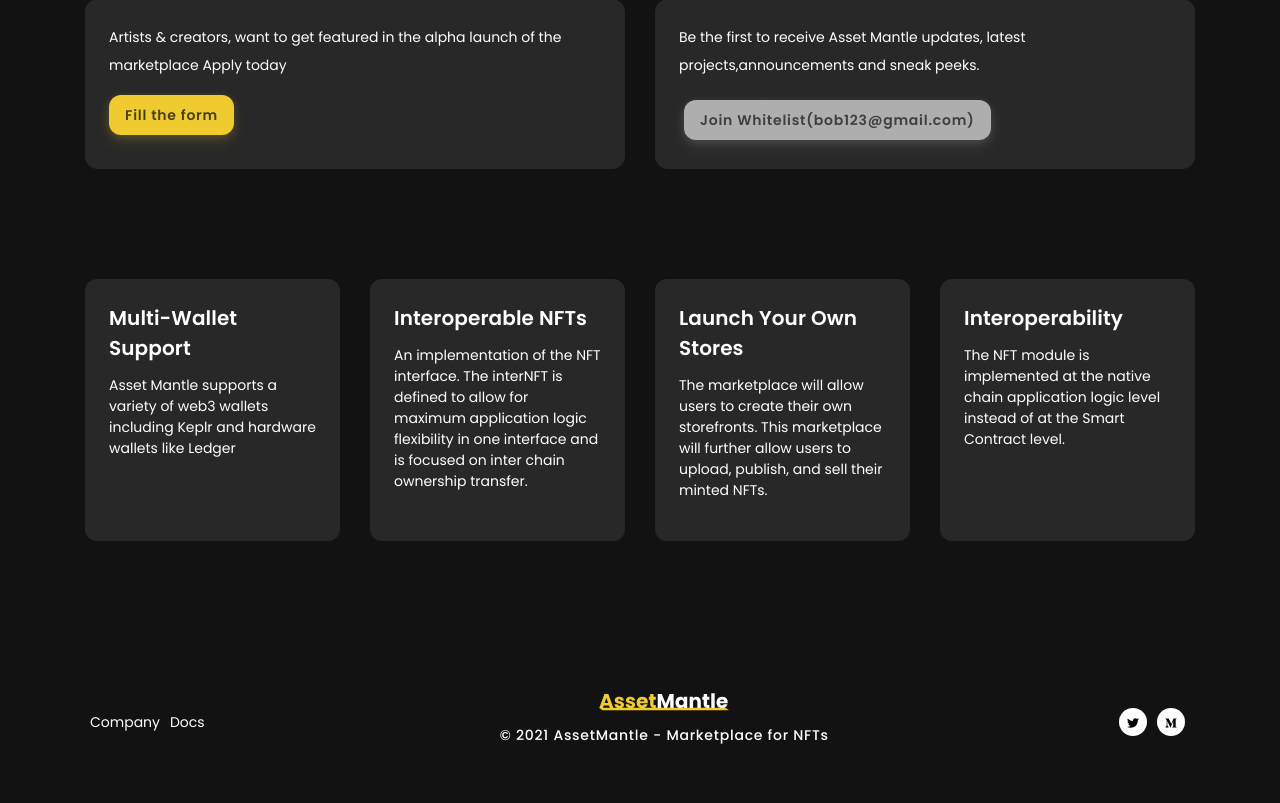
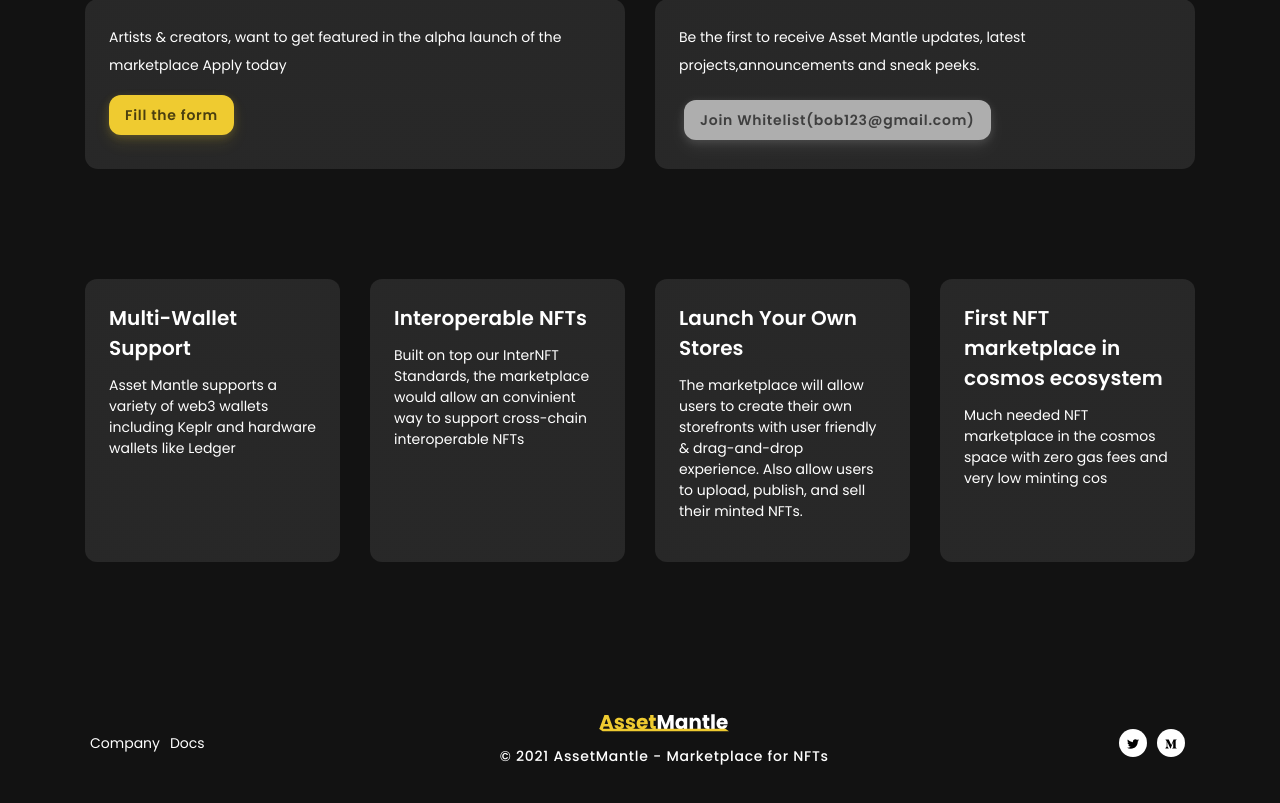
Before and after one commit to AssetMantle/website, a React (Create React App) app: page / in a window 1280 px wide. Shown: the part 914-1717 px from the top of the page. Built offline with nearby package versions, Linux system fonts and the light colour scheme.

Commit message:
updating features text

```diff
--- a/src/views/Hompage.js
+++ b/src/views/Hompage.js
@@ -55,25 +55,28 @@ const HomePage = () => {
                     <div className="col-md-6 col-lg-3">
                         <div className="inner-card">
                             <p className="card-title">Multi-Wallet Support</p>
-                            <p className="card-content">Asset Mantle supports a variety of web3 wallets including Keplr and hardware wallets like Ledger</p>
+                            <p className="card-content">Asset Mantle supports a variety of web3 wallets including Keplr and hardware wallets like Ledger
+                            </p>
                         </div>
                     </div>
                     <div className="col-md-6 col-lg-3">
                         <div className="inner-card">
                             <p className="card-title">Interoperable NFTs</p>
-                            <p className="card-content">An implementation of the NFT interface. The interNFT is defined to allow for maximum application logic flexibility in one interface and is focused on inter chain ownership transfer.</p>
+                            <p className="card-content">Built on top our InterNFT Standards, the marketplace would allow an convinient way to support cross-chain interoperable NFTs</p>
                         </div>
                     </div>
                     <div className="col-md-6 col-lg-3">
                         <div className="inner-card">
                             <p className="card-title">Launch Your Own Stores</p>
-                            <p className="card-content">The marketplace will allow users to create their own storefronts. This marketplace will further allow users to upload, publish, and sell their minted NFTs.</p>
+                            <p className="card-content">The marketplace will allow users to create their own storefronts with user friendly & drag-and-drop experience.
+                                Also allow users to upload, publish, and sell their minted NFTs.</p>
                         </div>
                     </div>
                     <div className="col-md-6 col-lg-3">
                         <div className="inner-card">
-                            <p className="card-title">Interoperability</p>
-                            <p className="card-content">The NFT module is implemented at the native chain application logic level instead of at the Smart Contract level.</p>
+                            <p className="card-title">First NFT marketplace in cosmos ecosystem
+                            </p>
+                            <p className="card-content">Much needed NFT marketplace in the cosmos space with zero gas fees and very low minting cos</p>
                         </div>
                     </div>
                 </div>
```
